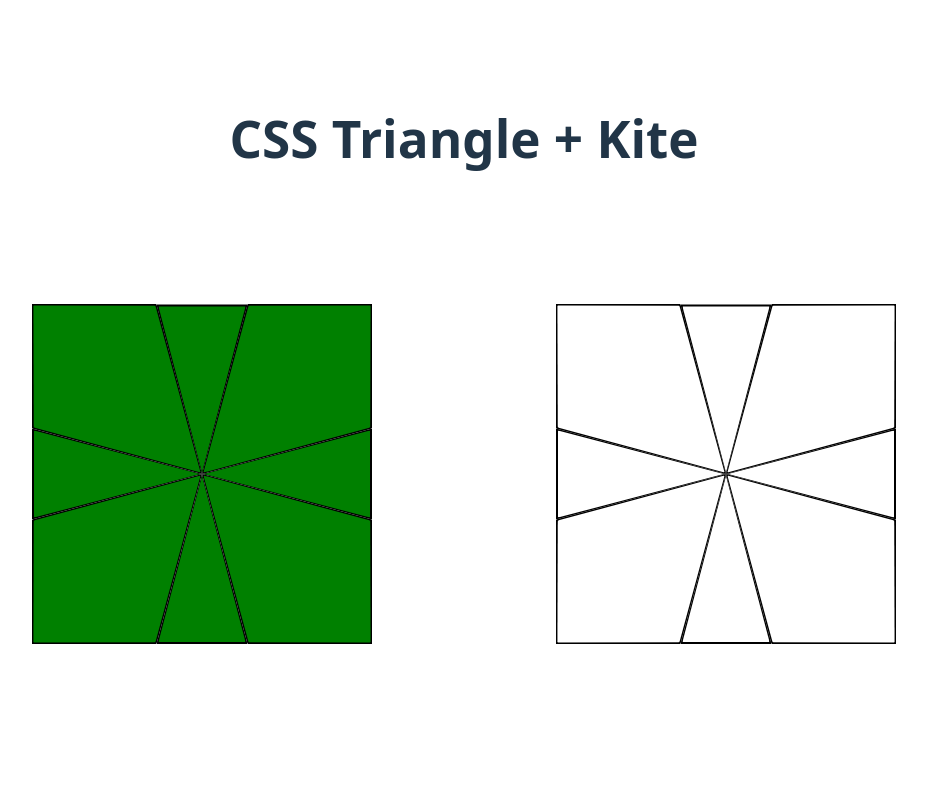
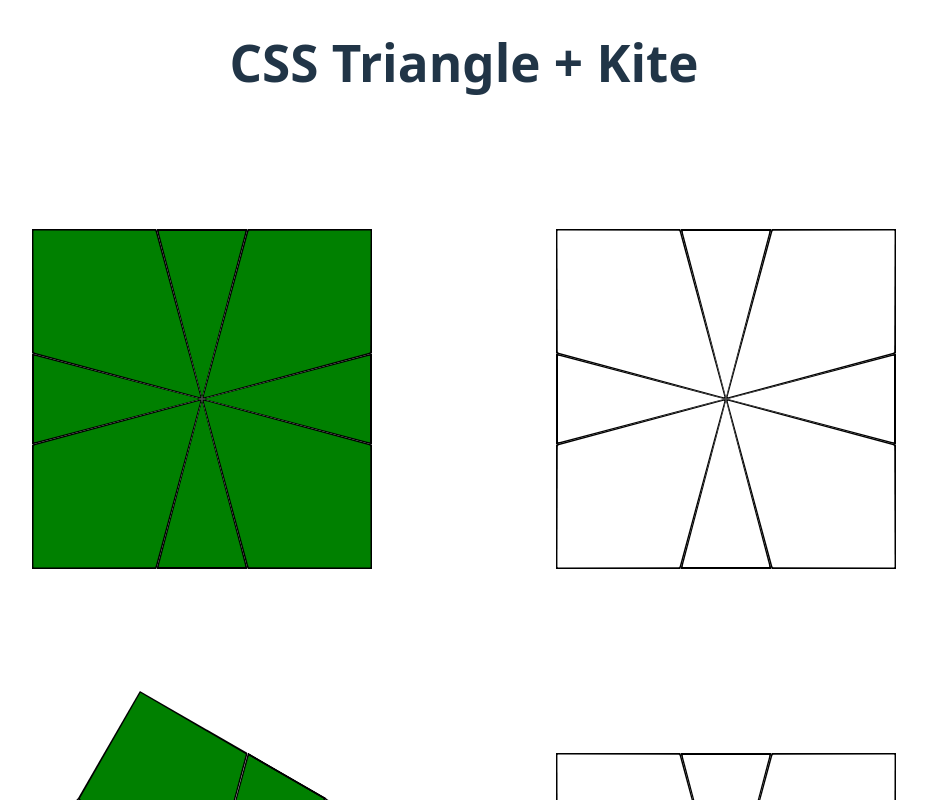
Before and after one commit to ssung1/square1-react, a React (Vite) app: page / in a window 1280 px wide. Shown: the top 800 px of the page, without its empty margins (48-975 px from the left). Built offline with nearby package versions, Linux system fonts and the light colour scheme.

Commit message:
Added rotation

```diff
--- a/src/block.js
+++ b/src/block.js
@@ -14,8 +14,19 @@ class Block {
   edgeAngleCounterClockwise() {
     return rotate(this.angle, -this.shape.size / 2);
   }
+
   edgeAngleClockwise() {
     return rotate(this.angle, this.shape.size / 2);
+  }
+
+  rotate(angle) {
+    return new Block(
+      this.shape,
+      rotate(this.angle, angle),
+      this.faceColor,
+      this.sideColor1,
+      this.sideColor2
+    );
   }
 }
 // top
--- a/src/components/App.jsx
+++ b/src/components/App.jsx
@@ -1,11 +1,21 @@
 import './App.css'
 import FaceVisual from './FaceVisual'
-import { cube } from '../cube';
+import { Cube, cube } from '../cube';
 import { triangle } from '../block-shape';
 import { green } from '../block-color';
+import { useEffect, useState } from 'react';
 
-function convertToFaceShapes(blocks) {
-  return blocks.map(block => ({
+function convertToCubeComponent(cube) {
+  return (
+    <div className="faces-row">
+      <FaceVisual shapes={convertToDisplayableShapes(cube.topFace)} />
+      <FaceVisual shapes={convertToDisplayableShapes(cube.bottomFace)} />
+    </div>
+  )
+}
+
+function convertToDisplayableShapes(face) {
+  return face.blocks.map(block => ({
       shape: block.shape.shape,
       angle: block.angle,
       color: block.faceColor.color,
@@ -13,18 +23,19 @@ function convertToFaceShapes(blocks) {
 }
 
 function App() {
-  const topFace = convertToFaceShapes(cube.topFace.blocks)
-  const bottomFace = convertToFaceShapes(cube.bottomFace.blocks)
+  const topFace = cube.topFace;
+  const bottomFace = cube.bottomFace;
 
-  console.log('edge', cube.topFace.blocks.map(block => block.edgeAngleCounterClockwise()))
+  const secondTopFace = topFace.rotate(30);
+  const secondBottomFace = bottomFace;
 
+  console.log(topFace.isFlippable());
+  console.log(secondTopFace.isFlippable());
   return (
     <main className="home">
       <h1>CSS Triangle + Kite</h1>
-      <div className="faces-row">
-        <FaceVisual shapes={topFace}/>
-        <FaceVisual shapes={bottomFace}/>
-      </div>
+      {convertToCubeComponent(new Cube(topFace, bottomFace))}
+      {convertToCubeComponent(new Cube(secondTopFace, secondBottomFace))}
     </main>
   )
 }
--- a/src/cube-face.js
+++ b/src/cube-face.js
@@ -46,12 +46,25 @@ export const rotationUnit = 30;
 export class CubeFace {
   // IMPORTANT:
   // the flip plane is always 15 degrees clockwise from the vertical axis
-  constructor(blocks, rotation) {
+  constructor(blocks) {
     this.flipPlane = 15;
     this.blocks = blocks;
-    this.rotation = rotation;
+  }
+
+  rotate(angle) {
+    return new CubeFace(
+      this.blocks.map(block => block.rotate(angle))
+    );
+  }
+
+  // the face is flippable if there is an edge at 15 AND if there's an edge at
+  // 195 (15 + 180)
+  isFlippable() {
+    const hasFlipPlaneEdge = this.blocks.some(block => block.edgeAngleClockwise() === this.flipPlane);
+    const hasOppositeFlipPlaneEdge = this.blocks.some(block => block.edgeAngleClockwise() === (this.flipPlane + 180) % 360);
+    return hasFlipPlaneEdge && hasOppositeFlipPlaneEdge;
   }
 }
 
-export const topFace = new CubeFace(initialTopBlocks, 0);
-export const bottomFace = new CubeFace(initialBottomBlocks, 0);
+export const topFace = new CubeFace(initialTopBlocks);
+export const bottomFace = new CubeFace(initialBottomBlocks);
```
